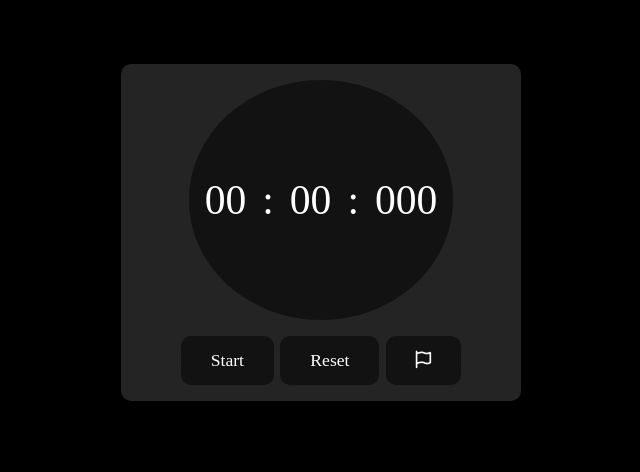
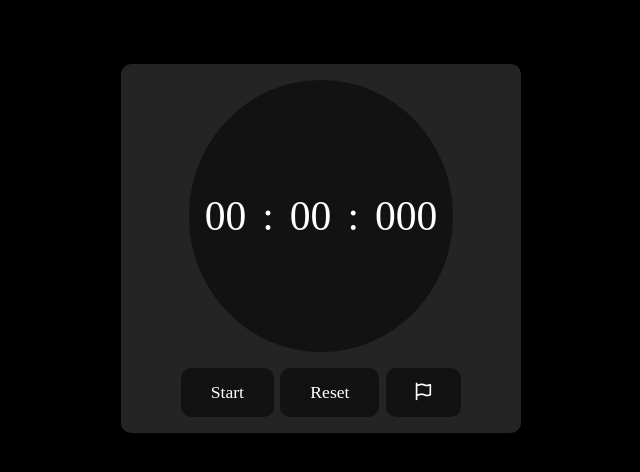
Before and after one commit to nohandev/countdown, a plain HTML site: page index.html in a window 1280 px wide. Shown: the whole page, without its empty margins (319-959 px from the left). Drawn offline with Linux system fonts and the light colour scheme.

Commit message:
upgrade design

```diff
--- a/style.css
+++ b/style.css
@@ -35,7 +35,7 @@ body {
   font-size: 2em;
   background-color: #121212;
   border-radius: 50%;
-  padding: 3em .5em;
+  padding: 3.5em .5em;
 }
 
 p, span {
```
